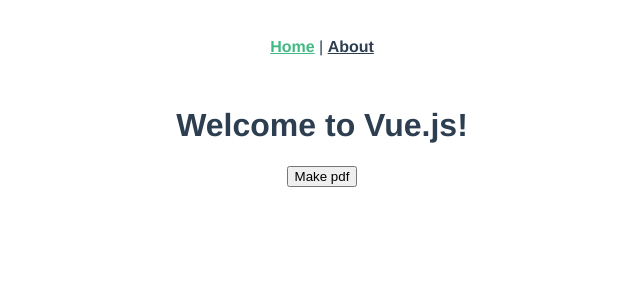
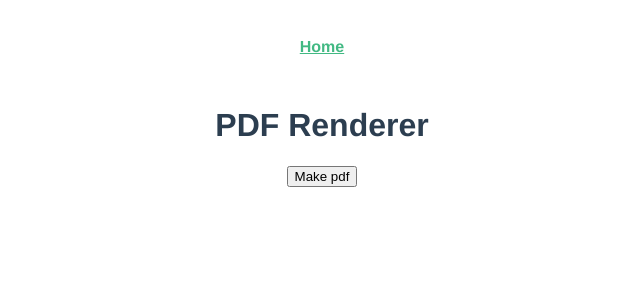
Before and after one commit to thomaszampa/vuejs-pdf-renderer, a Vue app: page /#/ in a window 1280 px wide. Shown: the top 300 px of the page, without its empty margins (318-958 px from the left). Built offline with nearby package versions, Linux system fonts and the light colour scheme.

Commit message:
Small aestetic changes to home page

```diff
--- a/src/App.vue
+++ b/src/App.vue
@@ -1,16 +1,13 @@
 <template>
   <div id="app">
-    <div id="nav">
-      <router-link to="/">Home</router-link> |
-      <router-link to="/about">About</router-link>
-    </div>
-    <router-view/>
+    <div id="nav"><router-link to="/">Home</router-link></div>
+    <router-view />
   </div>
 </template>
 
 <style>
 #app {
-  font-family: 'Avenir', Helvetica, Arial, sans-serif;
+  font-family: "Avenir", Helvetica, Arial, sans-serif;
   -webkit-font-smoothing: antialiased;
   -moz-osx-font-smoothing: grayscale;
   text-align: center;
--- a/src/views/Home.vue
+++ b/src/views/Home.vue
@@ -13,7 +13,7 @@
 export default {
   data: function() {
     return {
-      message: "Welcome to Vue.js!"
+      message: "PDF Renderer"
     };
   },
   created: function() {},
```
